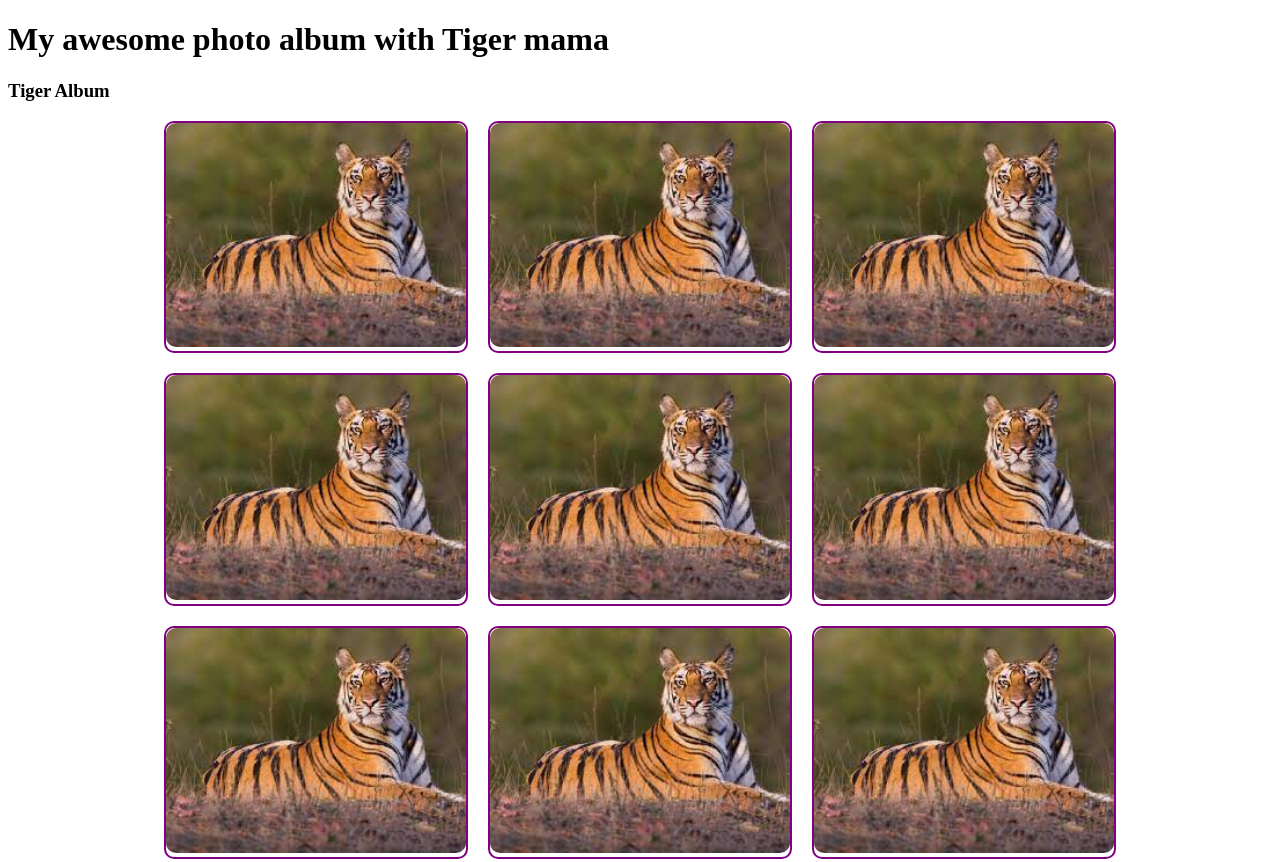
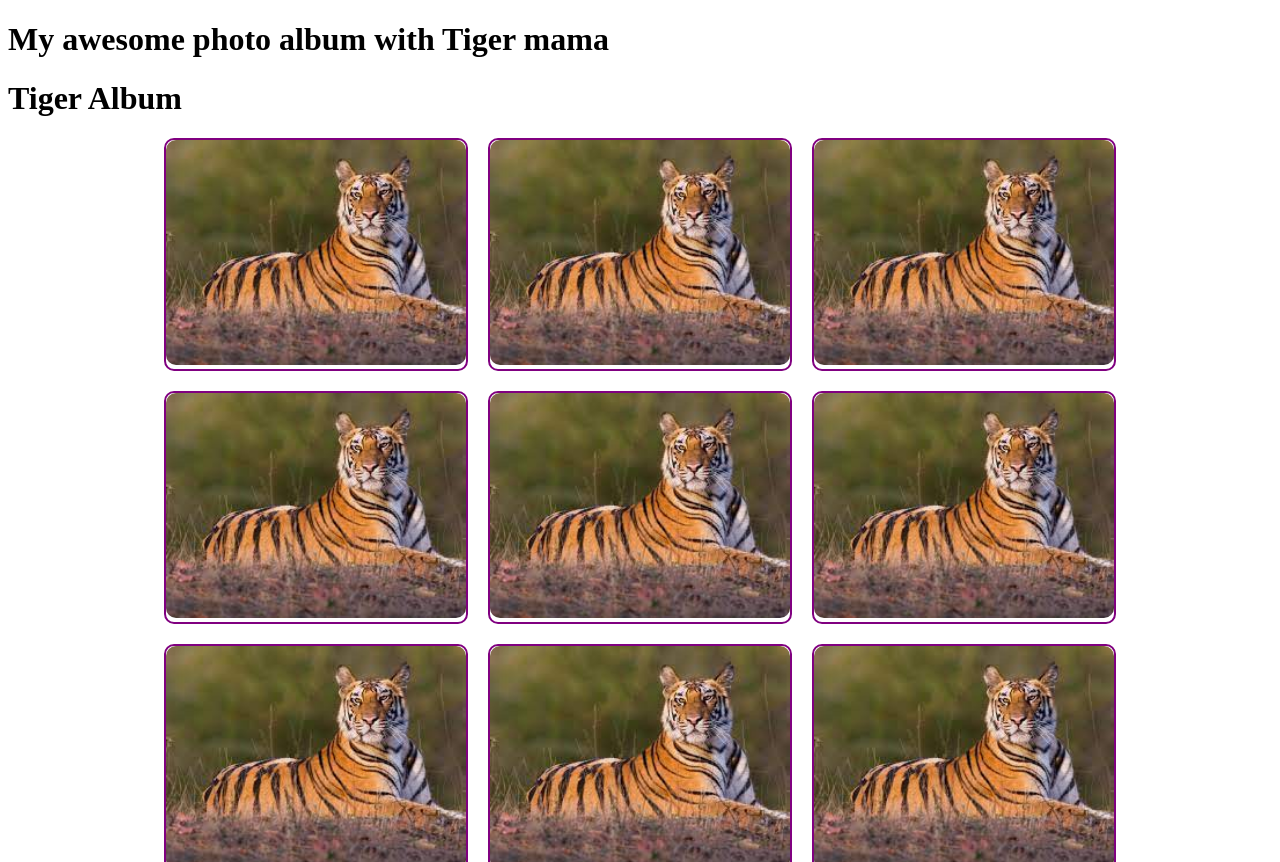
Before and after one commit to zahidjuel/website-layout, a plain HTML site: page album.html in a window 1280 px wide. Shown: the top 862 px of the page. Drawn offline with Linux system fonts and the light colour scheme.

Commit message:
second commit

```diff
--- a/album.html
+++ b/album.html
@@ -8,6 +8,14 @@
     <title>Photo Album</title>
 </head>
 <style>
+
+.container {
+        display: flex;
+        flex-wrap: wrap;
+        justify-content: center;
+        gap: 20px;
+    }
+
     .photo-album {
         width: 300px;
         border: 2px solid purple;
@@ -18,9 +26,8 @@
 
     .photo-frame img {
         width: 100%;
-        object-fit: cover;
         border-radius: 10px;
-        transition: .7s linear;
+        transition: .7s ease-out;
     }
 
     .photo-detail h3 {
@@ -31,7 +38,7 @@
         position: absolute;
         left: 0px;
         top: 100%;
-        transition: .4s linear;
+        transition: .4s ease-out;
     }
 
 
@@ -46,21 +53,14 @@
     }
 
     .photo-album:hover .photo-frame img {
-        transform: scale(1.5) skew(-20deg);
-    }
-
-    .container {
-        display: flex;
-        flex-wrap: wrap;
-        justify-content: center;
-        gap: 20px;
+        transform: scale(1.2) skew(-10deg);
     }
 </style>
 
 <body>
     <h1>My awesome photo album with Tiger mama</h1>
-    <section>
-        <h3>Tiger Album</h3>
+
+        <h1>Tiger Album</h1>
         <div class="container">
             <div class="photo-album">
                 <div class="photo-frame">
@@ -337,7 +337,6 @@
             </div>
 
         </div>
-    </section>
 </body>
 
 </html>
```
Also changed, not shown: responsive.html (+0 -1 lines).
